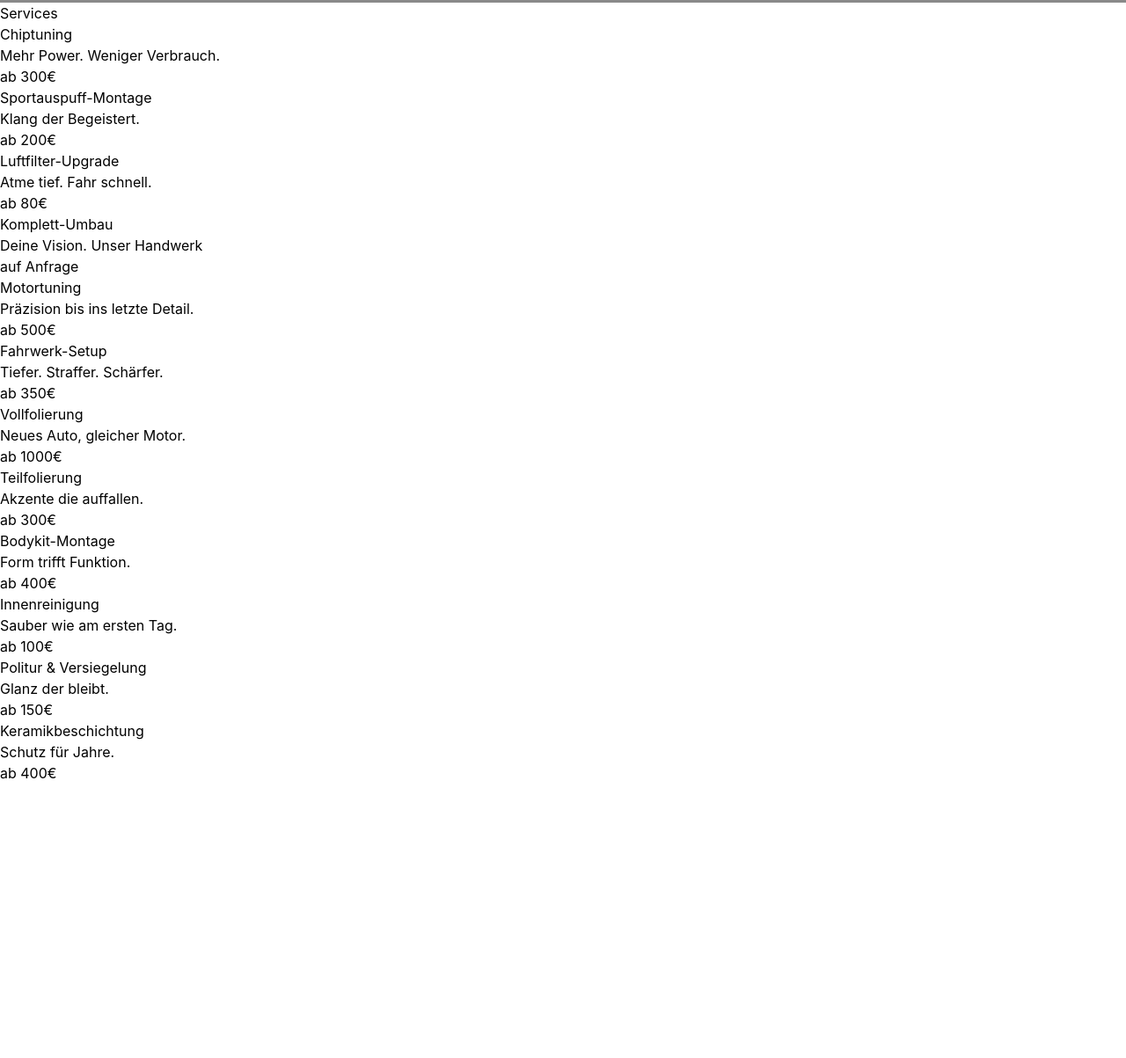
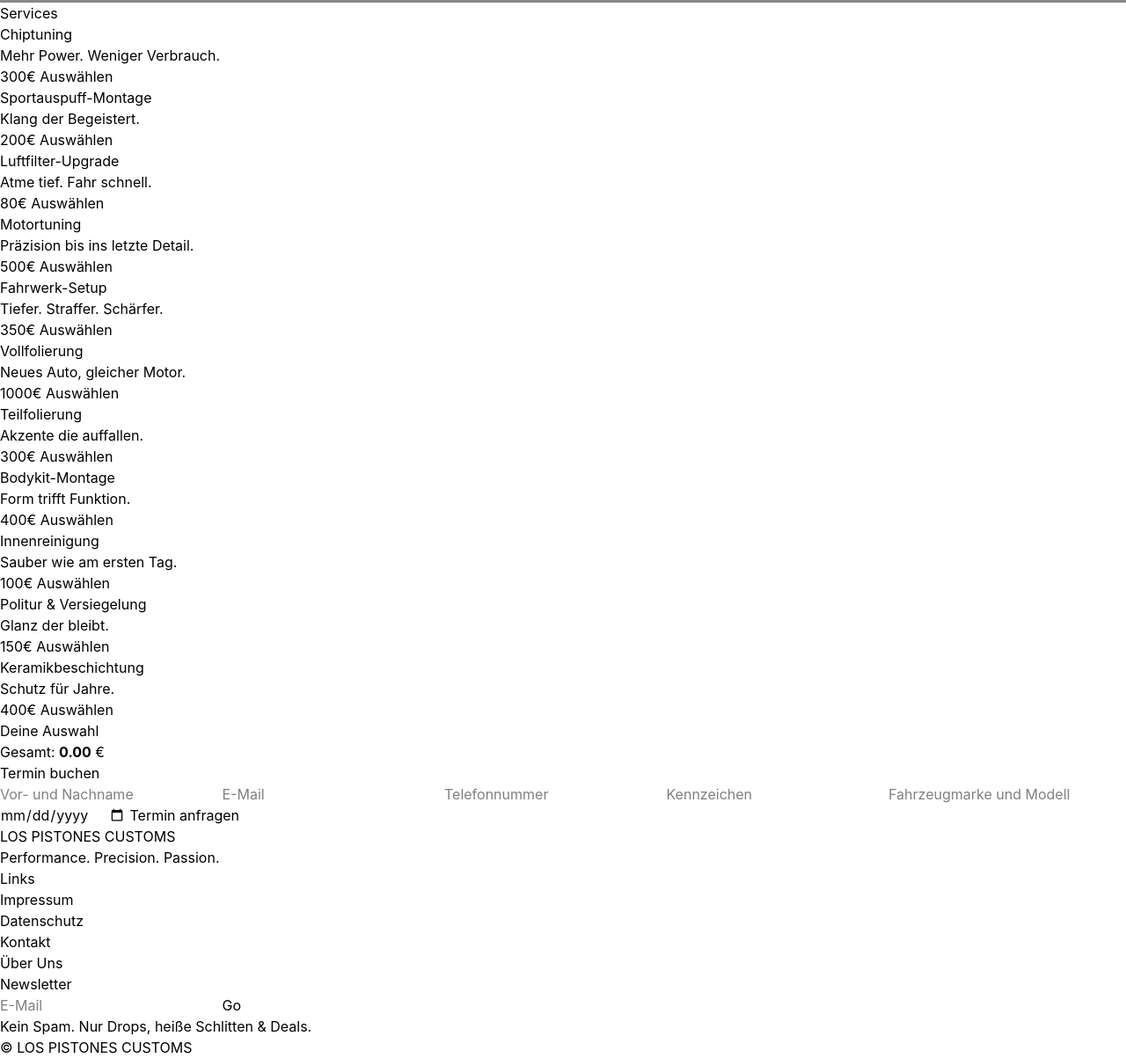
Before and after one commit to inesvanhe/frontend-abschlussprojekt, a website built with Vite: page services.html in a window 1280 px wide. Shown: the part 537-1740 px from the top of the page at 88% size. Before the commit the page ends 1428 px from the top, so only its background shows below. Built offline with nearby package versions, Linux system fonts and the light colour scheme.

Commit message:
Services HTML-Gerüst angepasst

```diff
--- a/services.html
+++ b/services.html
@@ -36,66 +36,116 @@
           <div>
             <h3>Chiptuning</h3>
             <p>Mehr Power. Weniger Verbrauch.</p>
-            <span>ab 300€</span>
+            <span>300€</span>
+            <button data-id="1">Auswählen</button>
           </div>
           <div>
             <h3>Sportauspuff-Montage</h3>
             <p>Klang der Begeistert.</p>
-            <span>ab 200€</span>
+            <span>200€</span>
+            <button data-id="2">Auswählen</button>
           </div>
           <div>
             <h3>Luftfilter-Upgrade</h3>
             <p>Atme tief. Fahr schnell.</p>
-            <span>ab 80€</span>
-          </div>
-          <div>
-            <h3>Komplett-Umbau</h3>
-            <p>Deine Vision. Unser Handwerk</p>
-            <span>auf Anfrage</span>
+            <span>80€</span>
+            <button data-id="3">Auswählen</button>
           </div>
           <div>
             <h3>Motortuning</h3>
             <p>Präzision bis ins letzte Detail.</p>
-            <span>ab 500€</span>
+            <span>500€</span>
+            <button data-id="4">Auswählen</button>
           </div>
           <div>
             <h3>Fahrwerk-Setup</h3>
             <p>Tiefer. Straffer. Schärfer.</p>
-            <span>ab 350€</span>
+            <span>350€</span>
+            <button data-id="5">Auswählen</button>
           </div>
           <div>
             <h3>Vollfolierung</h3>
             <p>Neues Auto, gleicher Motor.</p>
-            <span>ab 1000€</span>
+            <span>1000€</span>
+            <button data-id="6">Auswählen</button>
           </div>
           <div>
             <h3>Teilfolierung</h3>
             <p>Akzente die auffallen.</p>
-            <span>ab 300€</span>
+            <span>300€</span>
+            <button data-id="7">Auswählen</button>
           </div>
           <div>
             <h3>Bodykit-Montage</h3>
             <p>Form trifft Funktion.</p>
-            <span>ab 400€</span>
+            <span>400€</span>
+            <button data-id="8">Auswählen</button>
           </div>
           <div>
             <h3>Innenreinigung</h3>
             <p>Sauber wie am ersten Tag.</p>
-            <span>ab 100€</span>
+            <span>100€</span>
+            <button data-id="9">Auswählen</button>
           </div>
           <div>
             <h3>Politur & Versiegelung</h3>
             <p>Glanz der bleibt.</p>
-            <span>ab 150€</span>
+            <span>150€</span>
+            <button data-id="10">Auswählen</button>
           </div>
           <div>
             <h3>Keramikbeschichtung</h3>
             <p>Schutz für Jahre.</p>
-            <span>ab 400€</span>
+            <span>400€</span>
+            <button data-id="11">Auswählen</button>
           </div>
+        </div>
+        <div id="service-summary">
+          <h2>Deine Auswahl</h2>
+          <ul id="selected-services"></ul>
+          <p>Gesamt: <strong id="service-total">0.00</strong> €</p>
+          <h2>Termin buchen</h2>
+          <input type="text" id="name" placeholder="Vor- und Nachname" />
+          <input type="email" id="mail" placeholder="E-Mail" />
+          <input type="tel" id="phone" placeholder="Telefonnummer" />
+          <input type="text" id="plate" placeholder="Kennzeichen" />
+          <input
+            type="text"
+            id="vehicle"
+            placeholder="Fahrzeugmarke und Modell"
+          />
+          <input type="date" id="date" placeholder="Wunschtermin" />
+          <button id="submit">Termin anfragen</button>
+        </div>
+        <div id="confirmation" class="hidden">
+          <h2>Terminanfrage erfolgreich</h2>
+          <p>Vielen Dank! Wir melden uns so schnell wie möglich bei dir.</p>
         </div>
       </section>
     </main>
-    <footer></footer>
+    <footer>
+      <div>
+        <h3 class="uppercase">Los Pistones Customs</h3>
+        <p>Performance. Precision. Passion.</p>
+      </div>
+      <div>
+        <h4>Links</h4>
+        <ul>
+          <li><a href="impressum.html">Impressum</a></li>
+          <li><a href="datenschutz.html">Datenschutz</a></li>
+          <li><a href="#contact">Kontakt</a></li>
+          <li><a href="#about">Über Uns</a></li>
+        </ul>
+      </div>
+      <div>
+        <h4>Newsletter</h4>
+        <div>
+          <input id="newsletter-input" placeholder="E-Mail" />
+          <button id="newsletter-btn">Go</button>
+        </div>
+        <p>Kein Spam. Nur Drops, heiße Schlitten & Deals.</p>
+      </div>
+      <div>© LOS PISTONES CUSTOMS</div>
+    </footer>
   </body>
 </html>
```
